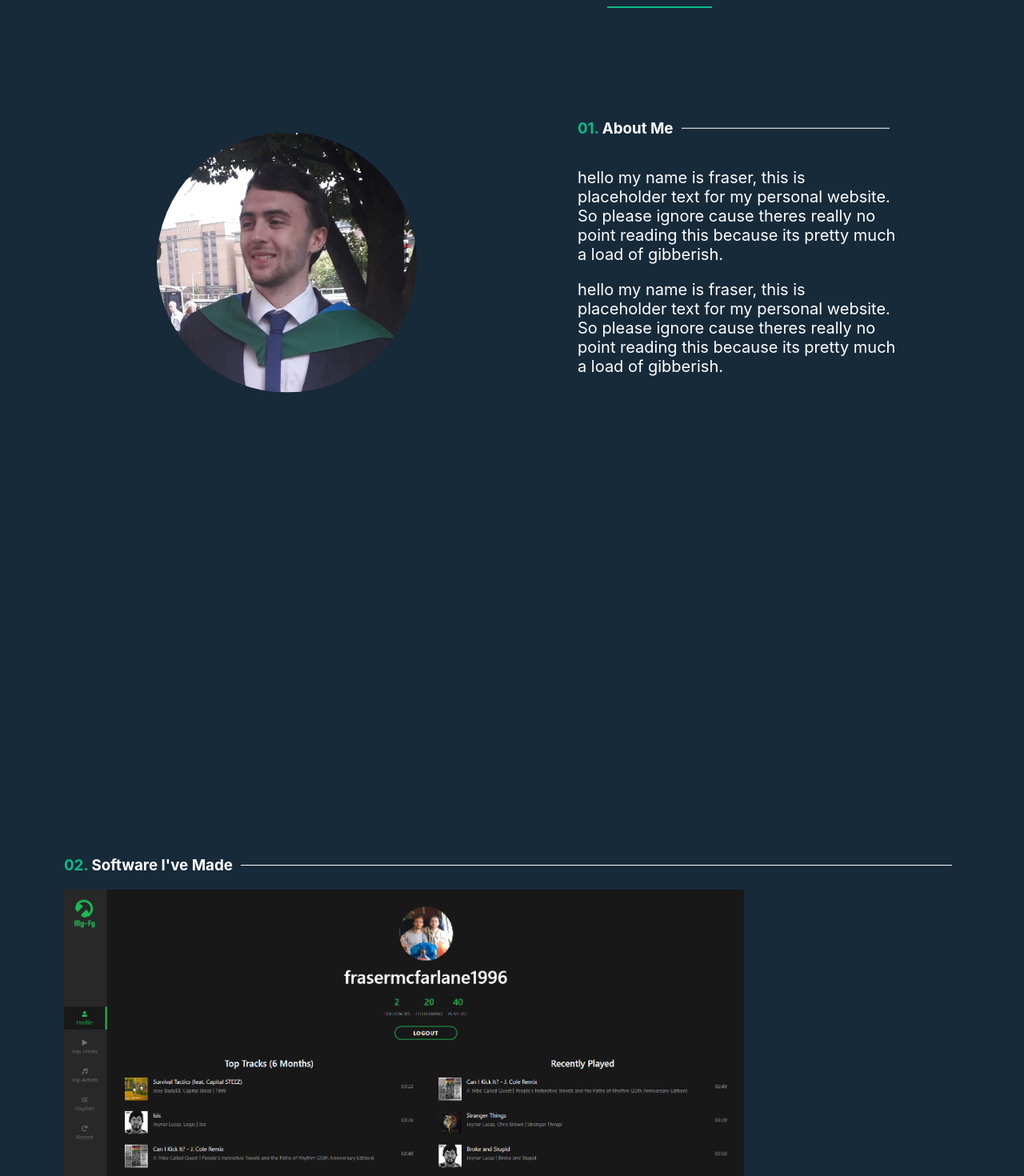
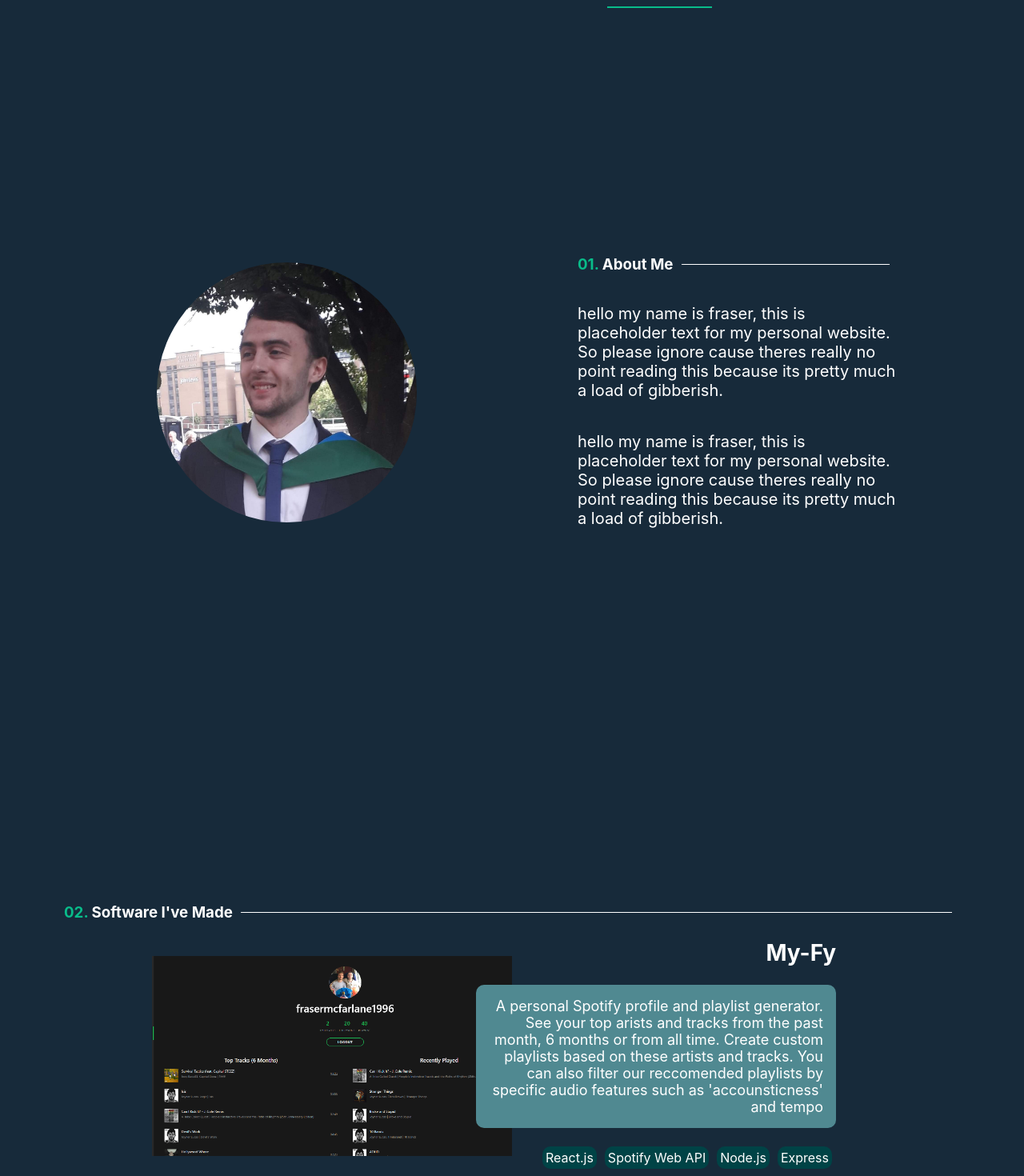
Before and after one commit to fmcfar200/personal-site, a React (Create React App) app: page / in a window 1280 px wide. Shown: the part 600-2070 px from the top of the page at 80% size. Built offline with nearby package versions, Linux system fonts and the light colour scheme.

Commit message:
Project/header/about css

```diff
--- a/src/App.css
+++ b/src/App.css
@@ -5,14 +5,14 @@
   text-align: center;
   background-color: var(--tertiary-color);
 
-  padding: 80px;
+  padding: 40px;
 }
 
 .header {
   font-family: "Gill Sans", "Gill Sans MT", Calibri, "Trebuchet MS", sans-serif;
   display: block;
   height: 50vh;
-  padding: 80px;
+  padding: 40px;
   background-color: var(--other-color);
 }
 
@@ -24,14 +24,14 @@
 
 .header .header-text-2 {
   color: white;
-  font-size: 80px;
+  font-size: 50px;
   font-weight: bold;
   margin: 0 0 0 0;
 }
 
 .header .header-text-3 {
   color: grey;
-  font-size: 40px;
+  font-size: 35px;
   font-weight: bold;
   margin: 0 0 0 0;
 }
@@ -57,3 +57,30 @@
 html {
   scroll-behavior: smooth;
 }
+
+@media only screen and (min-width: 768px) {
+  .App {
+    padding: 80px;
+  }
+
+  .header {
+    padding: 80px;
+    height: 50vh;
+  }
+
+  .header .header-text-1 {
+    font-size: 18px;
+  }
+
+  .header .header-text-2 {
+    font-size: 80px;
+  }
+
+  .header .header-text-3 {
+    font-size: 40px;
+  }
+
+  .header .header-text-4 {
+    font-size: 16px;
+  }
+}
--- a/src/components/myProjects.jsx
+++ b/src/components/myProjects.jsx
@@ -2,7 +2,7 @@
 import Heading from "./heading";
 import "../styles/common.css";
 import "../styles/myProjects.css";
-import "../styles/myProjectsSmall.css";
+// import "../styles/myProjectsSmall.css";
 
 const MyProjects = () => {
   function getData() {
@@ -12,7 +12,7 @@
 
   var projectData = getData();
   const projectItems = projectData.map(item => {
-    return renderProjectSmall(
+    return renderProjectRight(
       item.title,
       item.desc,
       item.imageSrc,
--- a/src/styles/aboutMe.css
+++ b/src/styles/aboutMe.css
@@ -1,4 +1,5 @@
 .about-container {
+  position: relative;
   display: grid;
   grid-template-columns: 1fr;
   column-gap: 8px;
@@ -8,7 +9,7 @@
 
 .headshot-image {
   justify-self: center;
-  align-self: center;
+  align-self: flex-end;
   width: 250px;
   height: auto;
   border-radius: 50%;
@@ -21,8 +22,10 @@
 }
 
 .info-container {
+  display: flex;
+  flex-direction: column;
   justify-self: center;
-  align-self: center;
+  align-self: flex-start;
   width: 400px;
   max-height: 400px;
 }
@@ -37,15 +40,16 @@
     grid-template-columns: 1fr 1fr;
   }
   .headshot-image {
+    justify-self: center;
+    align-self: center;
+
     width: 325px;
     height: auto;
-    -ms-transform: translateY(-50%);
-    transform: translateY(-50%);
   }
 
   .info-container {
-    -ms-transform: translateY(-50%);
-    transform: translateY(-50%);
+    justify-self: center;
+    align-self: center;
   }
 
   .info-container p {
--- a/src/styles/myProjects.css
+++ b/src/styles/myProjects.css
@@ -7,7 +7,7 @@
 
 .project-container {
   display: grid;
-  grid-template-columns: 400px 400px;
+  grid-template-columns: 1fr 1fr;
   width: 100%;
   height: 300px;
 
@@ -16,10 +16,11 @@
 }
 
 .project-container img {
-  width: 400px;
-  height: 200px;
+  width: 250px;
+  height: 300px;
   max-height: 500px;
   align-self: center;
+  object-fit: cover;
 }
 
 .text-container {
@@ -43,6 +44,7 @@
 }
 
 .text-container p {
+  font-size: 14px;
   background-color: var(--secondary-color);
   padding: 16px;
   border-radius: 10px;
@@ -51,6 +53,7 @@
 .code-label-container {
   display: flex;
   flex-direction: row-reverse;
+  flex-wrap: wrap;
 }
 
 .code-label-container label {
@@ -58,4 +61,48 @@
   margin-left: 14px;
   background-color: var(--other-color);
   border-radius: 10px;
+
+  flex-grow: 0;
+  flex-shrink: 0;
+  margin: 5px;
 }
+
+@media only screen and (min-width: 768px) {
+  .project-container img {
+    width: 400px;
+    height: 200px;
+    max-height: 500px;
+    align-self: center;
+  }
+
+  .project-container {
+    grid-template-columns: 400px 400px;
+  }
+
+  .text-container h2 {
+    font-size: 22px;
+  }
+
+  .text-container p {
+    font-size: 16px;
+  }
+}
+
+@media only screen and (min-width: 992px) {
+  .project-container {
+    grid-template-columns: 450px 450px;
+  }
+
+  .project-container img {
+    width: 450px;
+    height: 250px;
+  }
+
+  .text-container h2 {
+    font-size: 28px;
+  }
+
+  .text-container p {
+    font-size: 18px;
+  }
+}
--- a/src/styles/navbar.css
+++ b/src/styles/navbar.css
@@ -36,3 +36,6 @@
 .active {
   border-bottom: 2px solid var(--other-color2);
 }
+
+@media only screen and (min-width: 768px) {
+}
```
